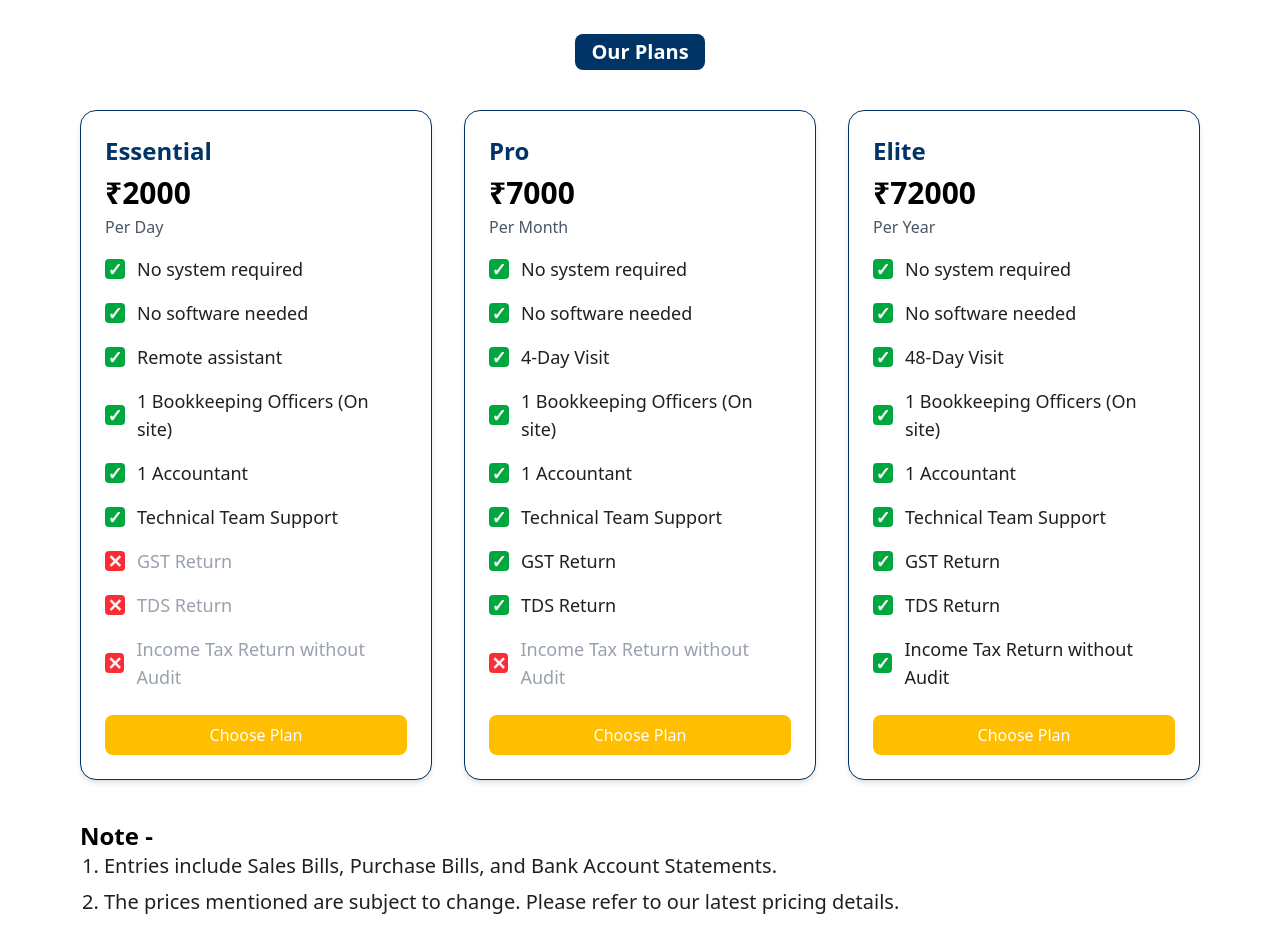
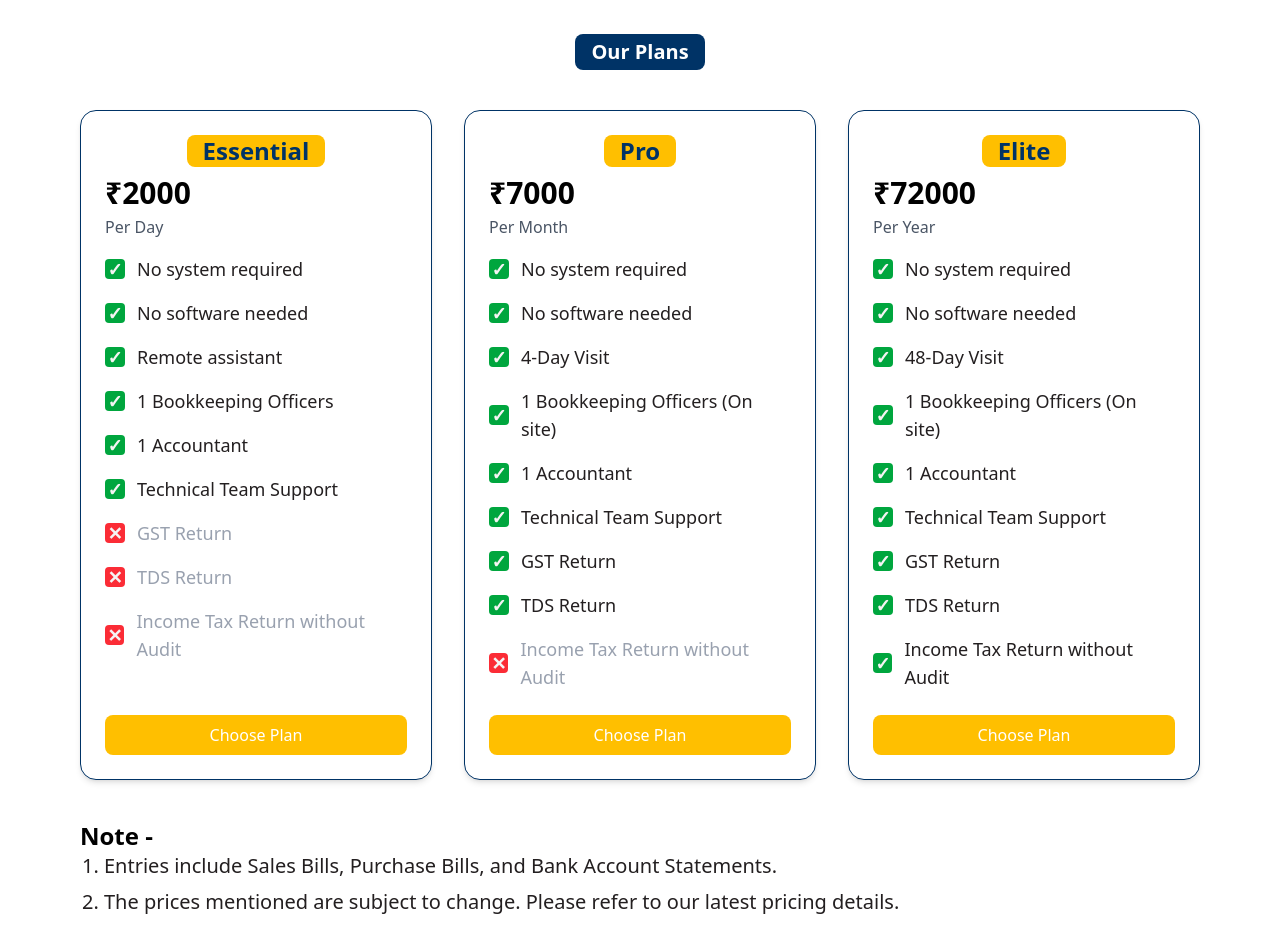
Before and after one commit to vm3techsolutions/youtaxsub, a Next.js app in the folder frontend/: page / in a window 1280 px wide. Shown: the part 4240-5172 px from the top of the page. Built offline with nearby package versions, Linux system fonts and the light colour scheme.

Commit message:
Plan changes

```diff
--- a/frontend/src/app/Home/Plan.jsx
+++ b/frontend/src/app/Home/Plan.jsx
@@ -28,7 +28,7 @@ export default function Plans() {
         "No system required",
         "No software needed",
         "Remote assistant",
-        "1 Bookkeeping Officers (On site)",
+        "1 Bookkeeping Officers",
         "1 Accountant",
         "Technical Team Support",
         "GST Return",
@@ -189,9 +189,13 @@ export default function Plans() {
             className="border border-[#003366] rounded-2xl shadow-md hover:shadow-xl transition duration-300 p-6 flex flex-col justify-between bg-white"
           >
             <div>
-              <h3 className="text-2xl font-semibold text-[#003366] mb-2">
-                {plan.title}
-              </h3>
+           <div className="flex justify-center">
+  <h3 className="text-2xl font-semibold text-[#003366] mb-2 bg-[#ffbf00] px-4 py- rounded-lg inline-block">
+    {plan.title}
+  </h3>
+</div>
+
+
               <p className="text-3xl font-bold text-black mb-1">
                 ₹{plan.price}
               </p>
```
